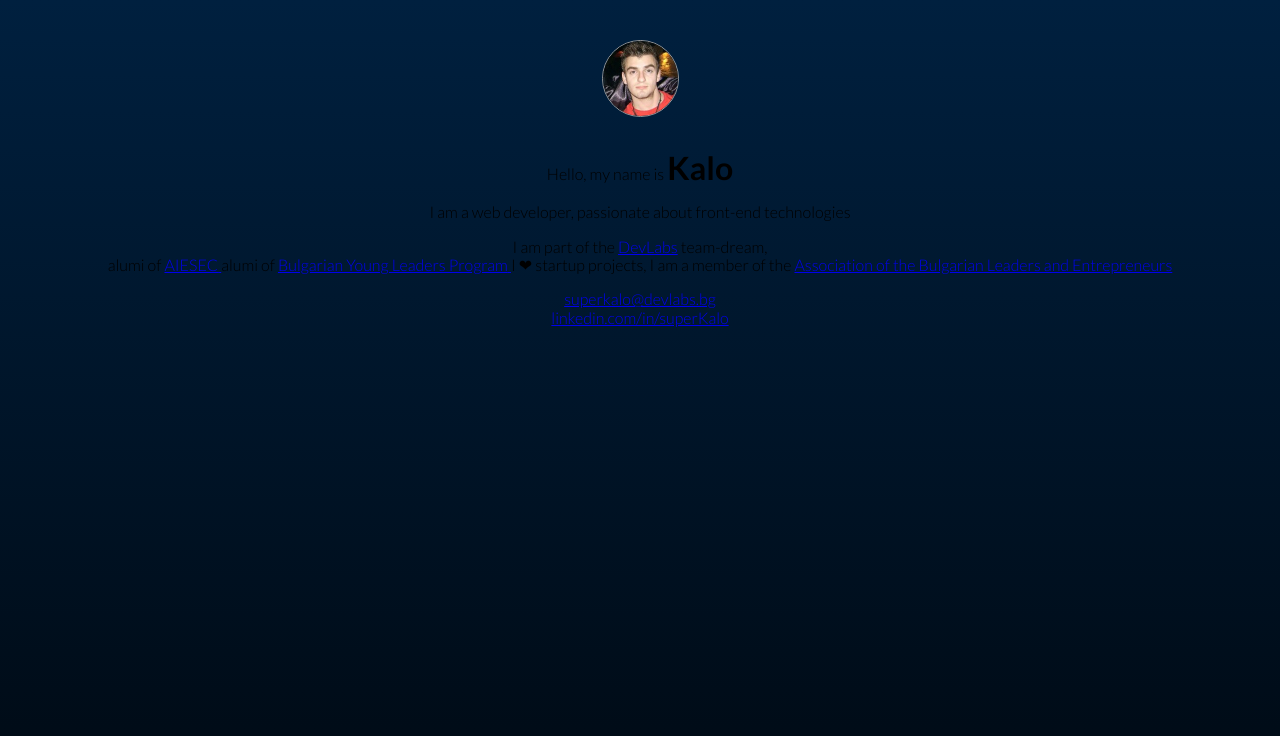
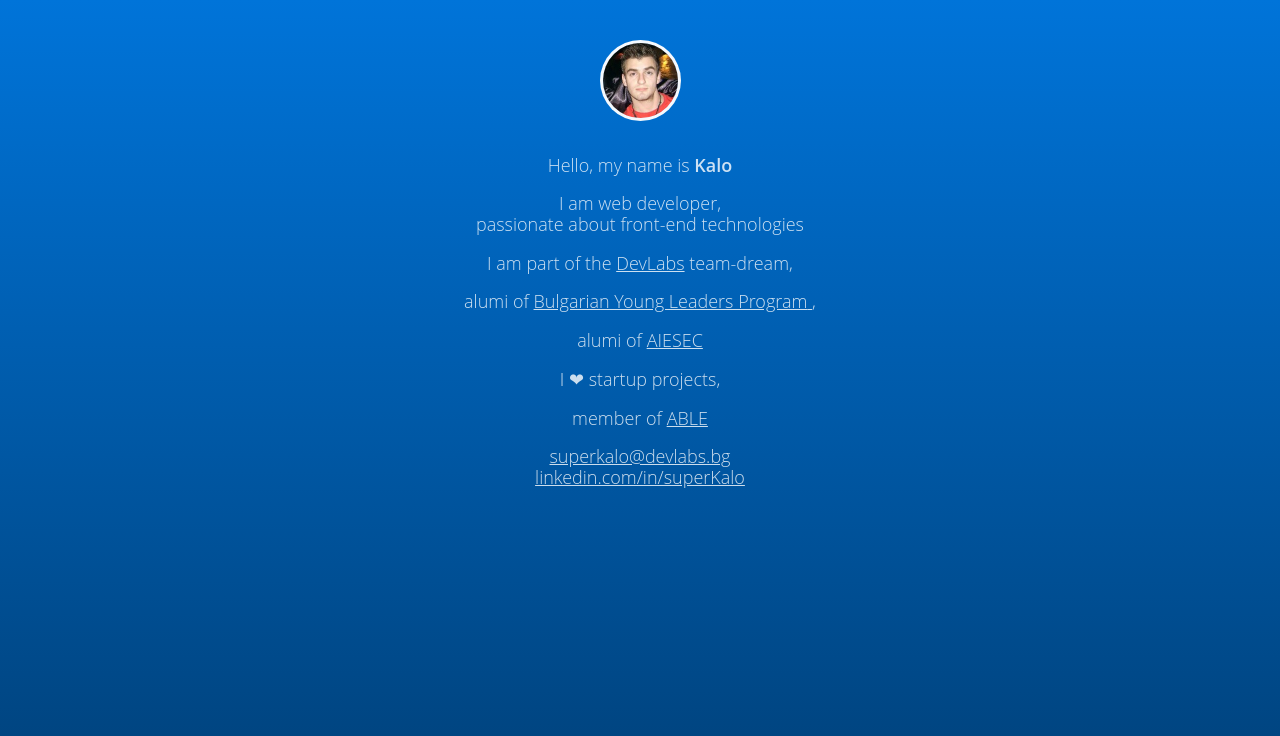
Before and after one commit to superKalo/superkalo-website, a website: page index.html in a window 1280 px wide. Drawn offline with nearby package versions, Linux system fonts and the light colour scheme; files that its build step writes are made by us from their sources.

Commit message:
Changed: apply better sass/css structure

```diff
--- a/index.html
+++ b/index.html
@@ -7,6 +7,7 @@
     <meta name="description" content="Kaloyan Kosev's personal website." />
     <meta name="keywords" content="Kaloyan Kosev, superkalo, Калоян Косев, Калоян, Косев" />
 
+    <link rel="stylesheet" href="//fonts.googleapis.com/css?family=Raleway:400,300,700">
     <link rel="stylesheet" href="//fonts.googleapis.com/css?family=Lato:300,700,400">
     <link rel="stylesheet" href="lib/normalize-css/normalize.css">
     <link rel="stylesheet" href="css/style.css">
@@ -37,37 +38,45 @@
     </header>
     <section class="content">
         Hello, my name is
-        <h1 class="content__name"><strong itemprop="name" title="Kaloyan Kosev">Kalo</strong></h1>
+        <h1 class="content__name" itemprop="name" title="Kaloyan Kosev">Kalo</h1>
 
-        <p>I am a <span itemprop="jobTitle">web developer</span>,
+        <p>I am <span itemprop="jobTitle">web developer</span>,<br />
         passionate about front-end technologies</p>
-        <p itemprop="description">
-            I am part of the <a href="http://devlabs.bg" target="_blank">DevLabs</a> team-dream,<br />
-            <span itemprop="memberOf" itemscope itemtype="http://schema.org/Organization">
+
+        <div itemprop="description">
+            <p>
+                I am part of the <a href="http://devlabs.bg" target="_blank">DevLabs</a> team-dream,
+            </p>
+
+            <p itemprop="memberOf" itemscope itemtype="http://schema.org/Organization">
+                alumi of
+                <a href="http://www.iie.org/Programs/Bulgarian-Young-Leaders-Program" target="_blank" itemprop="url">
+                    <span itemprop="name">Bulgarian Young Leaders Program</span>
+                </a>,
+            </p>
+
+            <p itemprop="memberOf" itemscope itemtype="http://schema.org/Organization">
                 alumi of
                 <a href="http://aiesec-varna.org" target="_blank" itemprop="url">
                     <span itemprop="name">AIESEC</span>
                 </a>
-            </span>
+            </p>
 
-            <span itemprop="memberOf" itemscope itemtype="http://schema.org/Organization">
-                alumi of
-                <a href="http://www.iie.org/Programs/Bulgarian-Young-Leaders-Program" target="_blank" itemprop="url">
-                    <span itemprop="name">Bulgarian Young Leaders Program</span>
+            <p>I &#10084; startup projects,</p>
+
+            <p itemprop="memberOf" itemscope itemtype="http://schema.org/Organization">
+                member of
+                <a href="http://ablebulgaria.org/" target="_blank" itemprop="url" title="Association of the Bulgarian Leaders and Entrepreneurs">
+                    <span itemprop="name">ABLE</span>
                 </a>
-            </span>
+            </p>
 
 
-            I &#10084; startup projects,
-            I am a
 
-            <span itemprop="memberOf" itemscope itemtype="http://schema.org/Organization">
-                member of the
-                <a href="http://ablebulgaria.org/" target="_blank" itemprop="url">
-                    <span itemprop="name">Association of the Bulgarian Leaders and Entrepreneurs</span>
-                </a>
-            </span>
-        </p>
+
+
+
+        </div>
 
         <p>
             <a href="mailto:superkalo@devlabs.bg" itemprop="email">superkalo@devlabs.bg</a><br />
--- a/sass/style.scss
+++ b/sass/style.scss
@@ -1,30 +1,39 @@
+$white: rgba(255, 255, 255, .8);
+
 body,
 html {
     height: 100%;
 }
 
 body {
-    font-family: 'Lato', sans-serif;
+    font-family: 'Open Sans', sans-serif;
     text-align: center;
     font-weight: 300;
+    color: $white;
+    font-size: 18px;
+}
+a {
+    color: $white;
 }
 
 .bg-navy-gradient {
-    background: rgba(0,32,63,1);
-    background: -webkit-linear-gradient(top, rgba(0,32,63,1) 0%, rgba(0,10,20,1) 100%);
-    background: linear-gradient(to bottom, rgba(0,32,63,1) 0%, rgba(0,10,20,1) 100%);
+    background: rgba(0,116,217,1);
+    background: -webkit-linear-gradient(top, rgba(0,116,217,1) 0%, rgba(0,65,122,1) 100%);
+    background: linear-gradient(to bottom, rgba(0,116,217,1) 0%, rgba(0,65,122,1) 100%);
 }
 
 .header {
     padding: 40px 0 30px;
     &__avatar {
         border-radius: 50%;
-        border: 1px solid #999;
-        background-color: #fff;
+        border: 3px solid $white;
+        background-color: $white;
     }
 }
 .content {
     &__name {
+        font-size: 18px;
+        font-weight: 600;
         display: inline;
     }
 }
```
Also changed, not shown: css/style.css (deleted), 1 other file.
